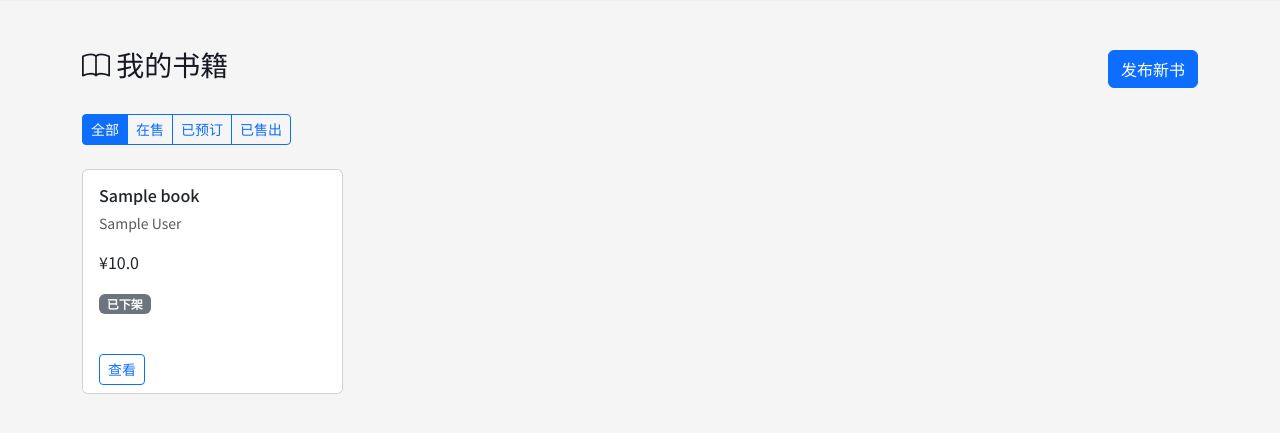
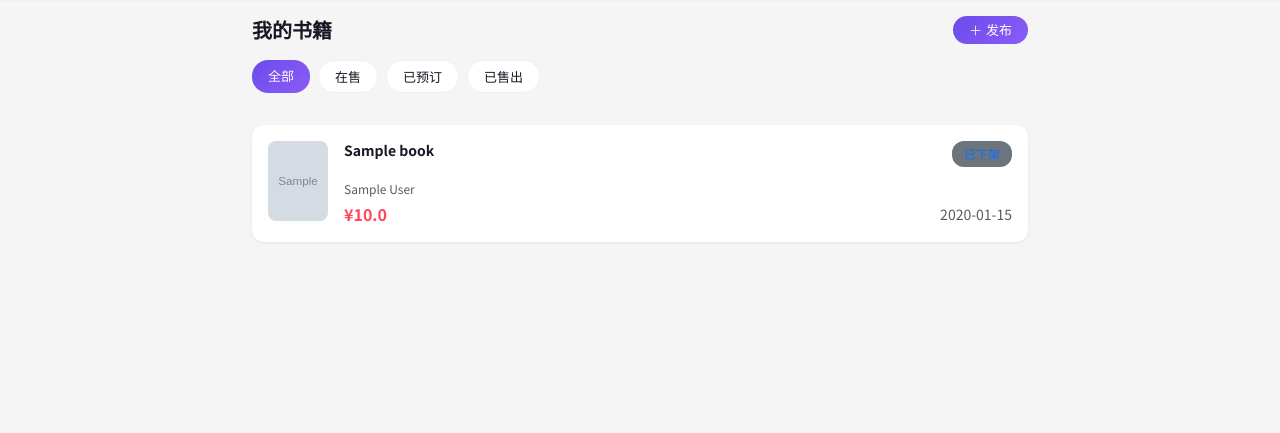
Before and after one commit to Qi-Cao/campus-book-trading, a Flask app: page /books/my-books in a window 1280 px wide. Shown: the part 61-494 px from the top of the page. Run offline with Flask 3, Linux system fonts and the light colour scheme; a user stored in the database is signed in; tables that the repository leaves empty hold one stand-in row (values such as "Sample post"); grey boxes marked "Sample" are stand-in pictures.

Commit message:
我的书籍页面改为抖音风格

```diff
--- a/app/templates/books/my_books.html
+++ b/app/templates/books/my_books.html
@@ -3,64 +3,99 @@
 {% block title %}我的书籍 - 校园二手书交易平台{% endblock %}
 
 {% block content %}
-<div class="container my-5">
-    <div class="d-flex justify-content-between align-items-center mb-4">
-        <h3><i class="bi bi-book"></i> 我的书籍</h3>
-        <a href="{{ url_for('books.create') }}" class="btn btn-primary">发布新书</a>
+<div class="container py-3" style="max-width: 800px;">
+    <!-- 页面标题 -->
+    <div class="d-flex justify-content-between align-items-center mb-3">
+        <h5 class="mb-0 fw-bold">我的书籍</h5>
+        <a href="{{ url_for('books.create') }}" class="btn btn-tiktok py-1 px-3" style="font-size: 13px;">
+            <i class="bi bi-plus-lg me-1"></i>发布
+        </a>
     </div>
 
-    <!-- 筛选 -->
-    <div class="mb-4">
-        <div class="btn-group" role="group">
+    <!-- 筛选标签 -->
+    <div class="d-flex flex-nowrap overflow-auto pb-3 mb-3" style="gap: 8px; scrollbar-width: none;">
         <a href="{{ url_for('books.my_books', status='all') }}"
-               class="btn btn-sm {{ 'btn-primary' if status == 'all' else 'btn-outline-primary' }}">全部</a>
+           class="category-pill {{ 'active' if status == 'all' else '' }}">
+            全部
+        </a>
         <a href="{{ url_for('books.my_books', status='available') }}"
-               class="btn btn-sm {{ 'btn-primary' if status == 'available' else 'btn-outline-primary' }}">在售</a>
+           class="category-pill {{ 'active' if status == 'available' else '' }}">
+            在售
+        </a>
         <a href="{{ url_for('books.my_books', status='reserved') }}"
-               class="btn btn-sm {{ 'btn-primary' if status == 'reserved' else 'btn-outline-primary' }}">已预订</a>
+           class="category-pill {{ 'active' if status == 'reserved' else '' }}">
+            已预订
+        </a>
         <a href="{{ url_for('books.my_books', status='sold') }}"
-               class="btn btn-sm {{ 'btn-primary' if status == 'sold' else 'btn-outline-primary' }}">已售出</a>
-        </div>
+           class="category-pill {{ 'active' if status == 'sold' else '' }}">
+            已售出
+        </a>
     </div>
 
     <!-- 书籍列表 -->
     {% if books %}
-    <div class="row">
+    <div class="d-flex flex-column gap-3">
         {% for book in books %}
-        <div class="col-md-3 col-sm-6 mb-4">
-            <div class="card h-100">
-                <div class="card-body">
-                    <h6 class="card-title text-truncate">{{ book.title }}</h6>
-                    <p class="card-text small text-muted">{{ book.author or '未知作者' }}</p>
-                    <p class="price-tag">¥{{ book.listing_price }}</p>
-                    <p>
+        <a href="{{ url_for('books.detail', book_id=book.id) }}" class="text-decoration-none">
+            <div class="card-tiktok">
+                <div class="card-body-tiktok">
+                    <div class="d-flex">
+                        <!-- 书籍图片 -->
+                        <div class="flex-shrink-0 me-3">
+                            {% if book.cover_image %}
+                            <img src="{{ url_for('books.uploaded_file', filename=book.cover_image) }}"
+                                 alt="{{ book.title }}"
+                                 style="width: 60px; height: 80px; object-fit: cover; border-radius: 8px;">
+                            {% else %}
+                            <div class="bg-light d-flex align-items-center justify-content-center"
+                                 style="width: 60px; height: 80px; border-radius: 8px;">
+                                <i class="bi bi-book text-muted"></i>
+                            </div>
+                            {% endif %}
+                        </div>
+
+                        <!-- 书籍详情 -->
+                        <div class="flex-grow-1 min-width-0">
+                            <div class="d-flex justify-content-between align-items-start">
+                                <div class="book-title" style="font-size: 14px;">{{ book.title }}</div>
                                 {% if book.status == 'available' %}
-                        <span class="badge bg-success">在售</span>
+                                <span class="badge-tiktok" style="background: #d1fae5; color: #065f46;">在售</span>
                                 {% elif book.status == 'reserved' %}
-                        <span class="badge bg-warning">已预订</span>
+                                <span class="badge-tiktok" style="background: #fef3c7; color: #92400e;">已预订</span>
                                 {% elif book.status == 'sold' %}
-                        <span class="badge bg-secondary">已售出</span>
+                                <span class="badge-tiktok" style="background: #f3f4f6; color: #6b7280;">已售出</span>
                                 {% else %}
-                        <span class="badge bg-secondary">已下架</span>
+                                <span class="badge-tiktok bg-secondary">已下架</span>
                                 {% endif %}
-                    </p>
                             </div>
-                <div class="card-footer bg-white border-top-0">
-                    <a href="{{ url_for('books.detail', book_id=book.id) }}" class="btn btn-sm btn-outline-primary">查看</a>
-                    {% if book.status == 'available' %}
-                    <a href="{{ url_for('books.edit', book_id=book.id) }}" class="btn btn-sm btn-outline-secondary">编辑</a>
-                    {% endif %}
+                            <div class="text-muted" style="font-size: 12px;">{{ book.author or '未知作者' }}</div>
+                            <div class="d-flex justify-content-between align-items-center mt-1">
+                                <span class="price">¥{{ book.listing_price }}</span>
+                                <small class="text-muted">{{ book.created_at.strftime('%Y-%m-%d') }}</small>
                             </div>
                         </div>
                     </div>
+                </div>
+            </div>
+        </a>
         {% endfor %}
     </div>
     {% else %}
-    <div class="text-center py-5">
-        <i class="bi bi-inbox text-muted" style="font-size: 3rem;"></i>
-        <p class="text-muted mt-2">暂无书籍</p>
-        <a href="{{ url_for('books.create') }}" class="btn btn-primary">发布第一本书</a>
+    <!-- 空状态 -->
+    <div class="empty-state">
+        <i class="bi bi-book"></i>
+        <h5 class="mt-3" style="color: #8a8b8c;">还没有书籍哦</h5>
+        <p class="text-muted">快来发布第一本吧！</p>
+        <a href="{{ url_for('books.create') }}" class="btn btn-tiktok">
+            <i class="bi bi-plus-lg me-1"></i>发布书籍
+        </a>
     </div>
     {% endif %}
 </div>
+
+<style>
+.min-width-0 {
+    min-width: 0;
+}
+</style>
 {% endblock %}
```
Lines whose indentation alone changed are shown as unchanged.
